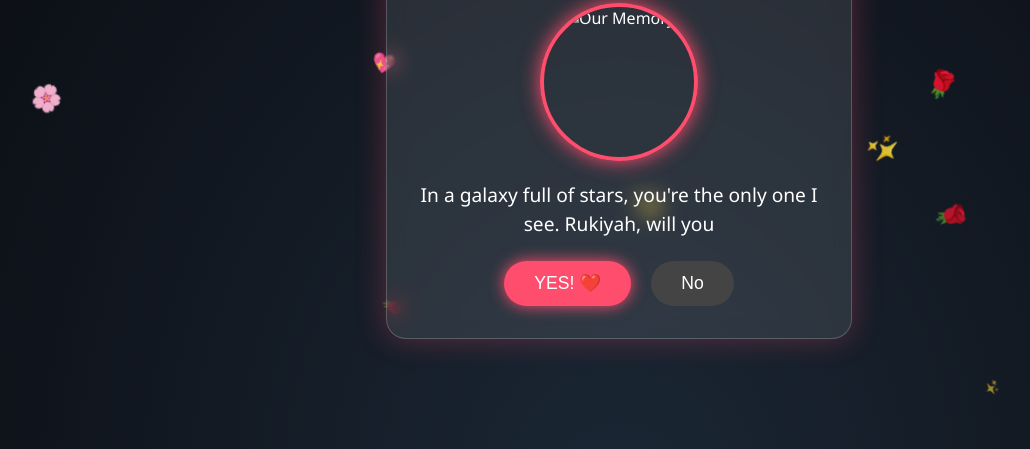
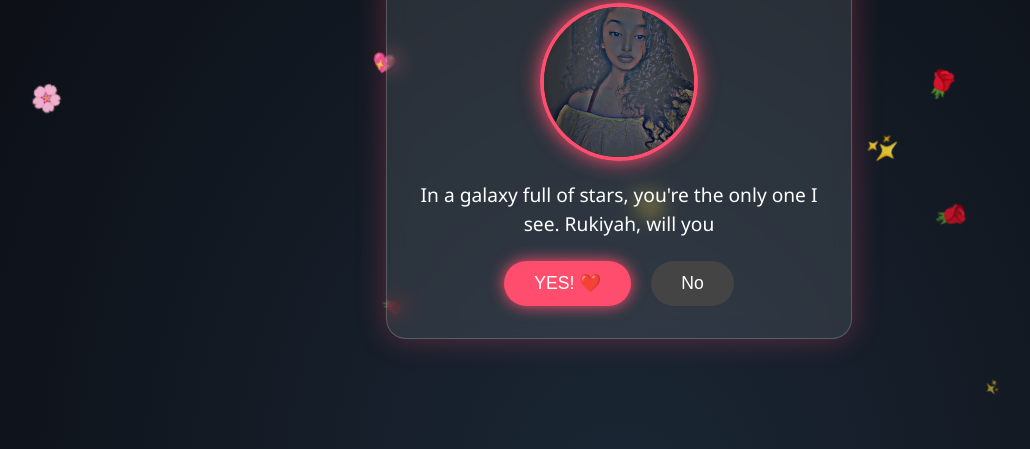
Before and after one commit to kevin-kiptoo/sam, a plain HTML site: page index.html in a window 1280 px wide. Shown: the part 288-737 px from the top of the page, without its empty margins (21-1051 px from the left). Drawn offline with Linux system fonts and the light colour scheme.

Commit message:
Update index.html

```diff
--- a/index.html
+++ b/index.html
@@ -151,7 +151,7 @@
         <div class="name-glow">Rukiyah</div>
 
         <div class="photo-frame">
-            <img src="/valentine/rukiyah.jpg" alt="Our Memory">
+            <img src="rukiyah.jpg" alt="Our Memory">
         </div>
 
         <div id="typewriter"></div>
@@ -280,4 +280,5 @@
         window.onload = typeWriter;
     </script>
 </body>
+
 </html>
```
